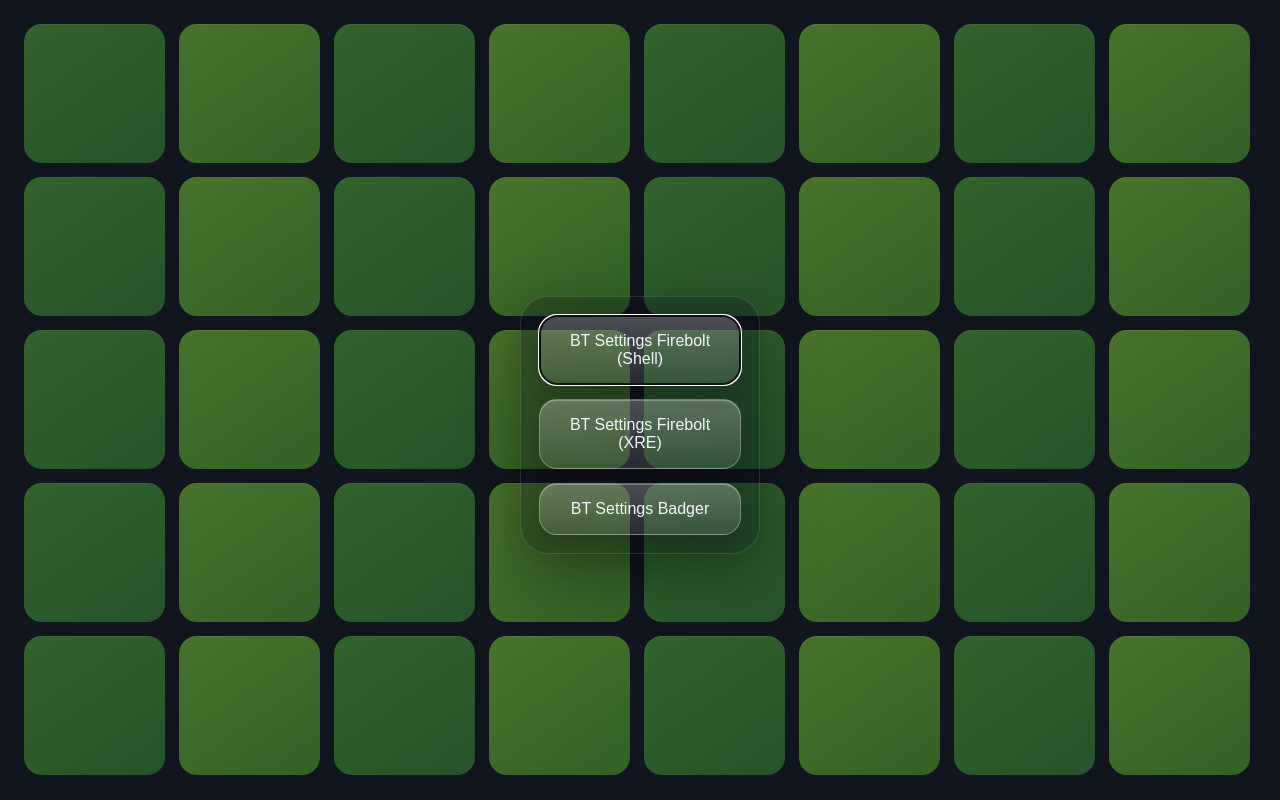
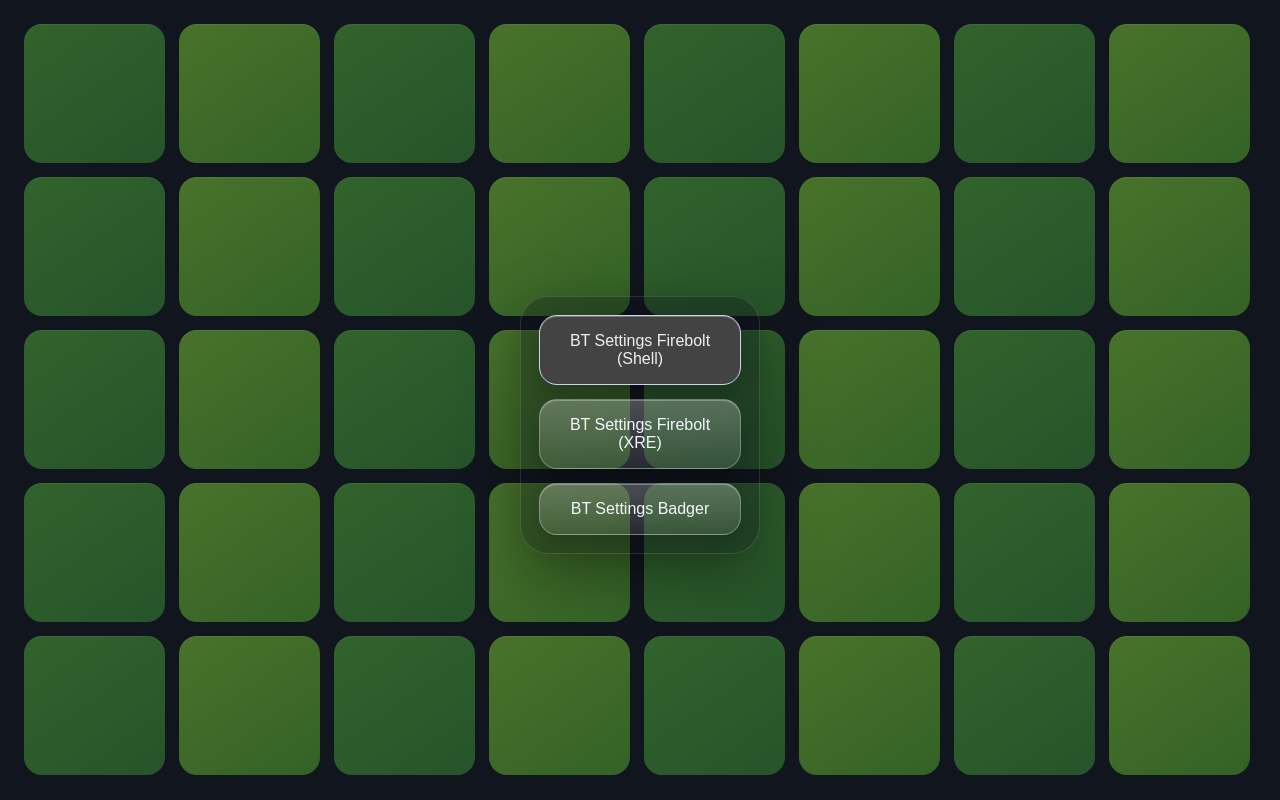
Before and after one commit to tinkerdos/deeplinks, a website built with webpack: page index.html in a window 1280 px wide. Built offline with nearby package versions, Linux system fonts and the light colour scheme.

Commit message:
Add focus styles for glass button

```diff
--- a/index.html
+++ b/index.html
@@ -78,6 +78,12 @@
       background: linear-gradient(180deg, rgba(255,255,255,0.14), rgba(255,255,255,0.05));
       border-color: rgba(255, 255, 255, 0.18);
       box-shadow: inset 0 1px 0 rgba(255, 255, 255, 0.16), 0 6px 14px rgba(0, 0, 0, 0.18);
+    }
+    .glass-btn:focus {
+      outline: none;
+      color: #efefef;
+      border-color: #d2d2ef;
+      background: #434343;
     }
   </style>
 </head>
```
